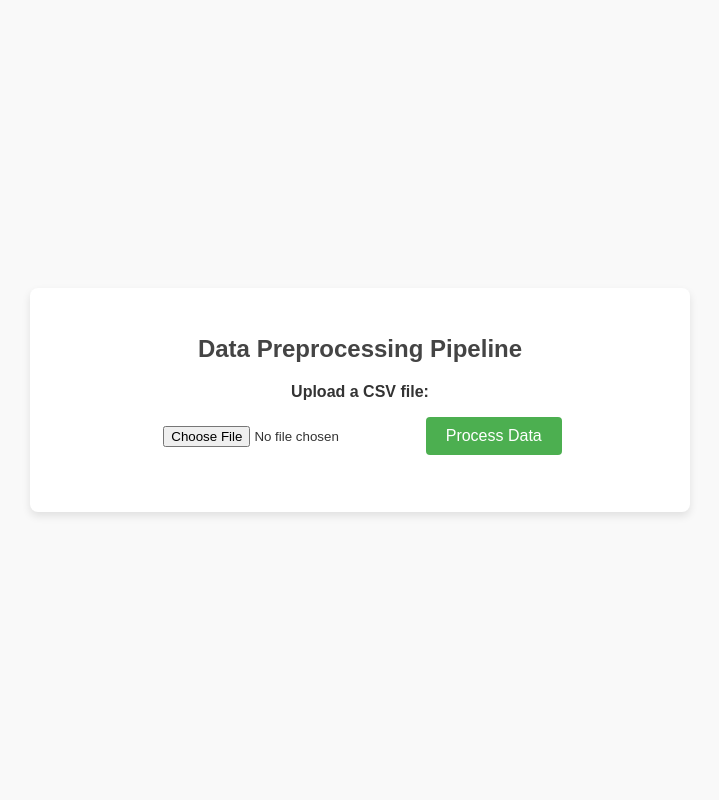
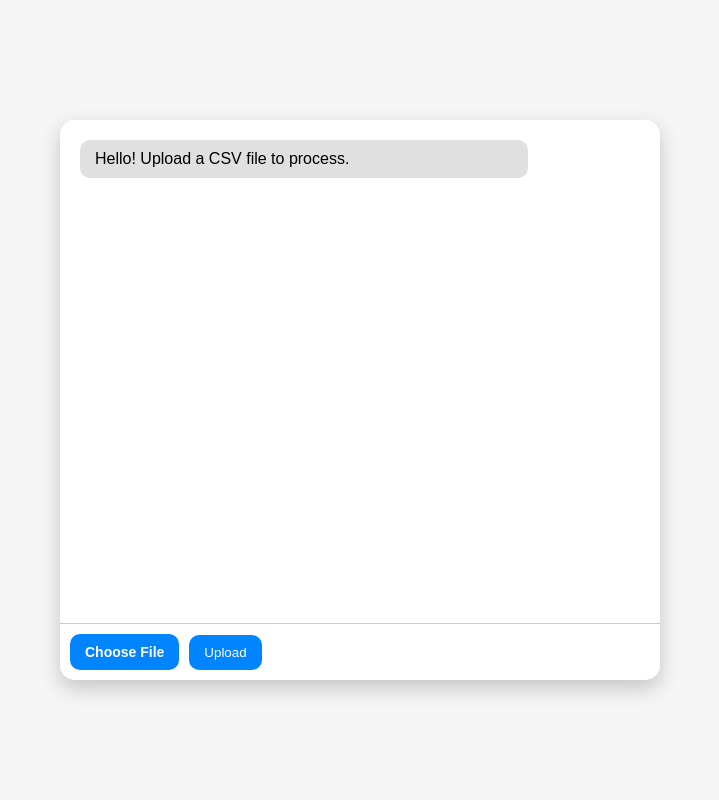
Before and after one commit to 1111parul/data_preprocessing_project, a FastAPI app: page / in a window 1280 px wide. Shown: the whole page, without its empty margins (280-999 px from the left). Run offline with FastAPI, Linux system fonts and the light colour scheme.

Commit message:
Updated UI

```diff
--- a/api/templates/index.html
+++ b/api/templates/index.html
@@ -3,50 +3,114 @@
 <head>
     <meta charset="UTF-8">
     <meta name="viewport" content="width=device-width, initial-scale=1.0">
-    <title>Data Preprocessing UI</title>
+    <title>Data Preprocessing Chatbot</title>
     <style>
+        * {
+            margin: 0;
+            padding: 0;
+            box-sizing: border-box;
+            font-family: Arial, sans-serif;
+        }
         body {
-            font-family: Arial, sans-serif;
-            margin: 20px;
+            display: flex;
+            flex-direction: column;
+            align-items: center;
+            justify-content: center;
+            height: 100vh;
+            background-color: #f8f9fa;
         }
-        h1 {
-            color: #333;
+        .chat-container {
+            display: flex;
+            flex-direction: column;
+            width: 50%;
+            max-width: 600px;
+            height: 70vh;
+            background: white;
+            border-radius: 15px;
+            box-shadow: 0px 4px 10px rgba(0, 0, 0, 0.1);
+            overflow: hidden;
         }
-        form {
-            margin-bottom: 20px;
+        .chat-box {
+            flex-grow: 1;
+            overflow-y: auto;
+            padding: 15px;
         }
-        table {
-            width: 100%;
-            border-collapse: collapse;
-            margin-top: 20px;
+        .chat-message {
+            background: #e0e0e0;
+            padding: 10px 15px;
+            border-radius: 15px;
+            max-width: 80%;
+            margin-bottom: 10px;
         }
-        th, td {
-            padding: 8px;
-            border: 1px solid #ddd;
-            text-align: left;
+        .user-message {
+            background: #0084ff;
+            color: white;
+            align-self: flex-end;
         }
-        th {
-            background-color: #f4f4f4;
+        .chat-input {
+            display: flex;
+            padding: 10px;
+            border-top: 1px solid #ccc;
+            background: white;
+        }
+        .chat-input input {
+            flex-grow: 1;
+            padding: 10px;
+            border: none;
+            border-radius: 10px;
+            background: #f1f1f1;
+            outline: none;
+        }
+        .chat-input button {
+            padding: 10px 15px;
+            margin-left: 10px;
+            border: none;
+            background: #0084ff;
+            color: white;
+            border-radius: 10px;
+            cursor: pointer;
         }
     </style>
 </head>
 <body>
-    <h1>Data Preprocessing Pipeline</h1>
-    <form action="/process" method="post" enctype="multipart/form-data">
-        <label for="file">Upload a CSV file:</label>
-        <input type="file" name="file" id="file" accept=".csv" required>
-        <button type="submit">Process Data</button>
-    </form>
 
-    {% if result_html %}
-    <h2>Processed Data:</h2>
-    {{ result_html | safe }}
-    {% endif %}
+<div class="chat-container">
+    <div class="chat-box" id="chatBox">
+        <div class="chat-message">Hello! Upload a CSV file to process.</div>
+    </div>
+    <div class="chat-input">
+        <input type="file" id="fileInput">
+        <button onclick="processFile()">Upload</button>
+    </div>
+</div>
+
+<script>
+    function processFile() {
+        const chatBox = document.getElementById('chatBox');
+        const fileInput = document.getElementById('fileInput');
+
+        if (fileInput.files.length > 0) {
+            let fileName = fileInput.files[0].name;
+            let userMessage = document.createElement("div");
+            userMessage.className = "chat-message user-message";
+            userMessage.textContent = `Uploading: ${fileName}`;
+
+            chatBox.appendChild(userMessage);
+            chatBox.scrollTop = chatBox.scrollHeight;
+
+            setTimeout(() => {
+                let botMessage = document.createElement("div");
+                botMessage.className = "chat-message";
+                botMessage.textContent = "File uploaded! Processing data...";
+                chatBox.appendChild(botMessage);
+                chatBox.scrollTop = chatBox.scrollHeight;
+            }, 1000);
+        }
+    }
+</script>
+
 </body>
 </html> -->
-
-
-
 
 
 
@@ -55,108 +119,121 @@
 <head>
     <meta charset="UTF-8">
     <meta name="viewport" content="width=device-width, initial-scale=1.0">
-    <title>Data Preprocessing UI</title>
+    <title>Chatbot File Upload</title>
     <style>
-        /* General body styling */
-        body {
-            font-family: Arial, sans-serif;
+        /* General Styles */
+        * {
             margin: 0;
             padding: 0;
-            background-color: #f9f9f9;
+            box-sizing: border-box;
+            font-family: Arial, sans-serif;
+        }
+
+        body {
             display: flex;
             justify-content: center;
             align-items: center;
             height: 100vh;
-            color: #333;
+            background-color: #f5f5f5;
         }
 
-        /* Center container */
-        .container {
-            width: 90%;
+        /* Chat Container */
+        .chat-container {
+            display: flex;
+            flex-direction: column;
+            width: 50%;
             max-width: 600px;
-            background: #fff;
-            padding: 30px;
-            box-shadow: 0 4px 8px rgba(0, 0, 0, 0.1);
-            border-radius: 8px;
-            text-align: center;
+            height: 70vh;
+            background: white;
+            border-radius: 15px;
+            box-shadow: 0px 8px 20px rgba(0, 0, 0, 0.2); /* Enhanced shadow */
+            overflow: hidden;
+            transition: box-shadow 0.3s ease-in-out;
         }
 
-        h1 {
-            color: #444;
-            margin-bottom: 20px;
-            font-size: 24px;
+        .chat-container:hover {
+            box-shadow: 0px 10px 25px rgba(0, 0, 0, 0.25); /* More pronounced shadow on hover */
         }
 
-        /* Form styling */
-        form {
-            margin: 20px 0;
+        /* Chat Messages */
+        .chat-messages {
+            flex-grow: 1;
+            padding: 20px;
+            overflow-y: auto;
+            background: #fff;
         }
 
-        label {
-            font-size: 16px;
-            font-weight: bold;
+        .chat-bubble {
+            background: #e0e0e0;
+            padding: 10px 15px;
+            border-radius: 10px;
+            max-width: 80%;
             margin-bottom: 10px;
-            display: block;
         }
 
-        input[type="file"] {
-            margin: 10px 0;
-            padding: 5px;
+        /* Chat Input Box */
+        .chat-input {
+            display: flex;
+            padding: 10px;
+            border-top: 1px solid #ccc;
+            background: white;
+            align-items: center;
+            gap: 10px;
         }
 
-        button {
-            background-color: #4CAF50;
+        /* Custom File Upload Button */
+        .custom-file-upload {
+            display: inline-block;
+            padding: 10px 15px;
+            background: #0084ff;
             color: white;
-            border: none;
-            padding: 10px 20px;
-            border-radius: 4px;
+            border-radius: 10px;
             cursor: pointer;
-            font-size: 16px;
+            transition: background 0.2s ease-in-out;
+            text-align: center;
+            font-size: 14px;
+            font-weight: bold;
         }
 
-        button:hover {
-            background-color: #45a049;
+        .custom-file-upload:hover {
+            background: #006fd6;
         }
 
-        /* Table styling */
-        table {
-            width: 100%;
-            border-collapse: collapse;
-            margin-top: 20px;
-            font-size: 14px;
+        /* Hide Default File Input */
+        #fileInput {
+            display: none;
         }
 
-        th, td {
-            padding: 10px;
-            border: 1px solid #ddd;
-            text-align: left;
+        /* Upload Button */
+        .upload-btn {
+            padding: 10px 15px;
+            border: none;
+            background: #0084ff;
+            color: white;
+            border-radius: 10px;
+            cursor: pointer;
+            transition: background 0.2s ease-in-out;
         }
 
-        th {
-            background-color: #f0f0f0;
+        .upload-btn:hover {
+            background: #006fd6;
         }
 
-        /* Processed data section */
-        h2 {
-            color: #333;
-            font-size: 20px;
-            margin-top: 30px;
-        }
     </style>
 </head>
 <body>
-    <div class="container">
-        <h1>Data Preprocessing Pipeline</h1>
-        <form action="/process" method="post" enctype="multipart/form-data">
-            <label for="file">Upload a CSV file:</label>
-            <input type="file" name="file" id="file" accept=".csv" required>
-            <button type="submit">Process Data</button>
-        </form>
 
-        {% if result_html %}
-        <h2>Processed Data:</h2>
-        {{ result_html | safe }}
-        {% endif %}
+    <div class="chat-container">
+        <div class="chat-messages">
+            <div class="chat-bubble">Hello! Upload a CSV file to process.</div>
+        </div>
+
+        <div class="chat-input">
+            <label for="fileInput" class="custom-file-upload">Choose File</label>
+            <input type="file" id="fileInput">
+            <button class="upload-btn">Upload</button>
+        </div>
     </div>
+
 </body>
 </html>
```
Also changed, not shown: .github/workflows/ci_cd_pipeline.yml, 1 other file.
